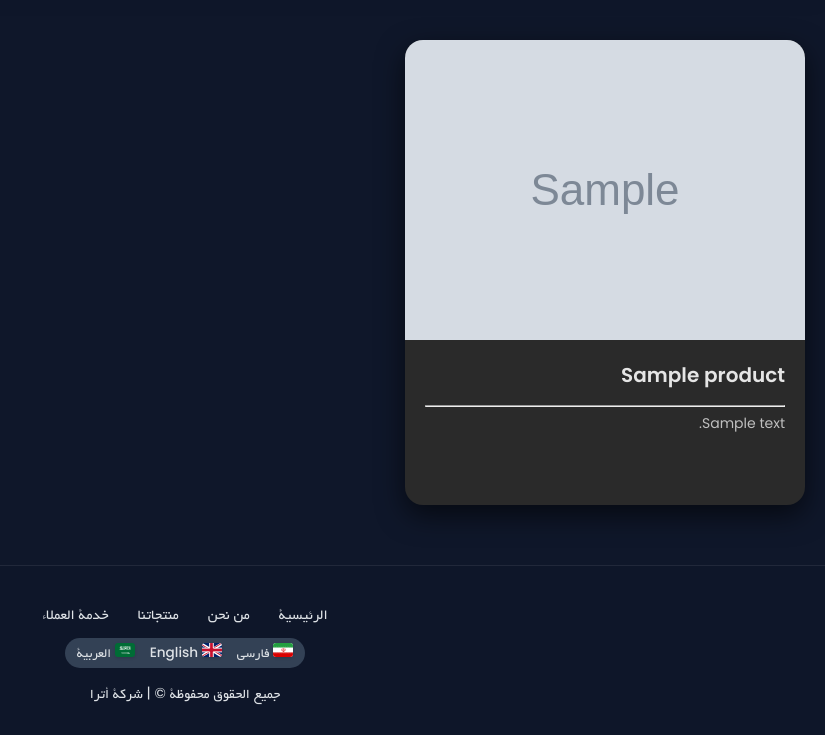
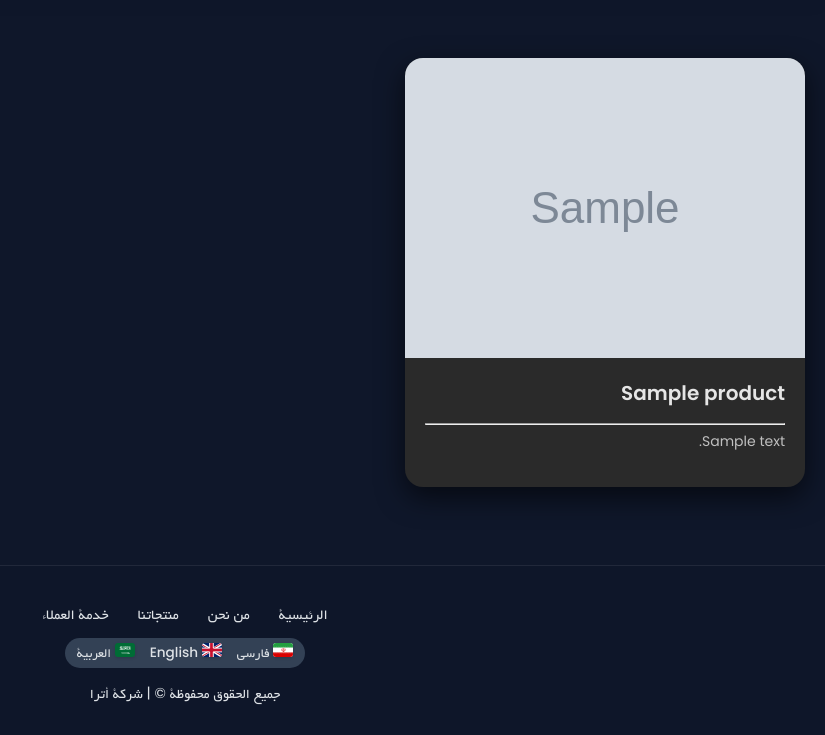
Before and after one commit to Ehsankhalili13/Atra-Site, a Flask app: template templates/general/arabic/products.html in a window 1280 px wide. Shown: the part 65-800 px from the top of the page, without its empty margins (455-1280 px from the left). Run offline with Flask 3, Linux system fonts and the light colour scheme; the template is opened without the code that fills it: values that come from a table or form of the project are taken from there, others are empty; tables that the repository leaves empty hold one stand-in row (values such as "Sample post"); grey boxes marked "Sample" are stand-in pictures; some libraries are stand-ins or nearby versions.

Commit message:
UI optimization

```diff
--- a/static/css/general/index.css
+++ b/static/css/general/index.css
@@ -37,7 +37,7 @@ body.dark {
 /* Slideshow */
 .carousel-item {
   width: 100%;
-  height: 520px;
+  height: 750px;
 }
 
 .slide-bg {
--- a/static/css/general/products.css
+++ b/static/css/general/products.css
@@ -1,5 +1,11 @@
 main {
     padding: 20px;
+    display: flex;
+    justify-content: center;
+    align-items: center;
+}
+
+main > div {
     display: grid;
     grid-template-columns: repeat(3, 1fr);
     gap: 20px;
--- a/templates/general/arabic/products.html
+++ b/templates/general/arabic/products.html
@@ -14,9 +14,11 @@
 
     <main>
 
-        {% for product in p %}
-            {% include "general/arabic/product_box.html" %}
-        {% endfor %}
+        <div>
+            {% for product in p %}
+                {% include "general/arabic/product_box.html" %}
+            {% endfor %}
+        </div>
 
     </main>
 
```
Also changed, not shown: templates/general/english/products.html (+5 -3 lines), templates/general/persian/products.html (+5 -3 lines).
